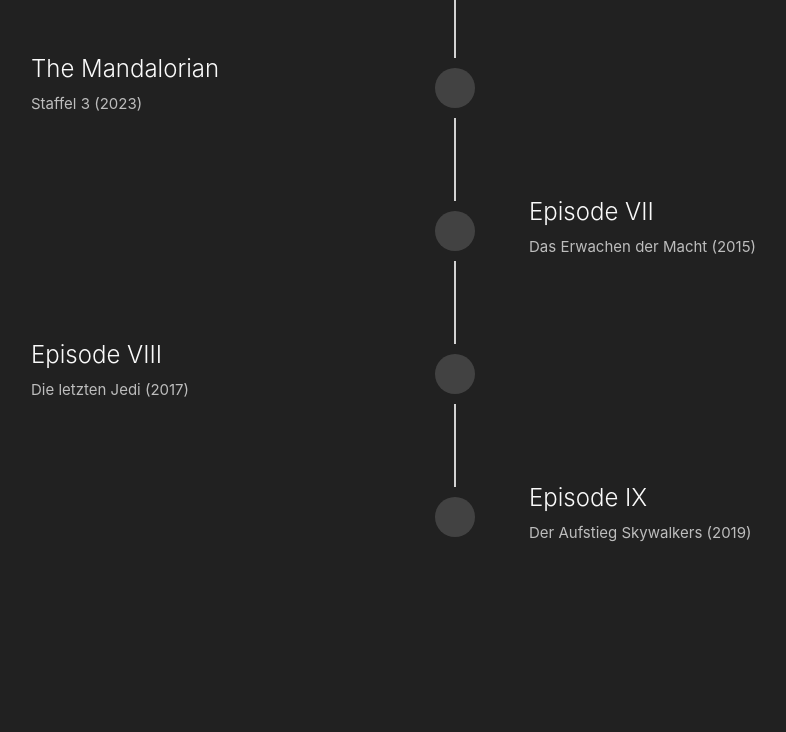
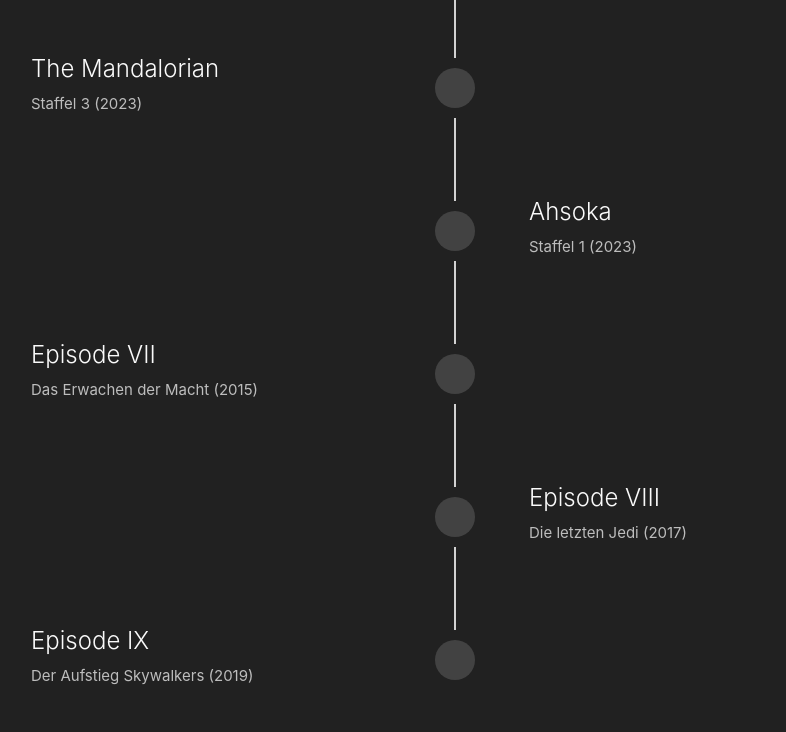
Before and after one commit to MtoseD/timelines, a plain HTML site: page sites/starwars.html in a window 1280 px wide. Shown: the part 3610-4342 px from the top of the page, without its empty margins (185-971 px from the left). Before the commit the page ends 4199 px from the top, so only its background shows below. Drawn offline with nearby package versions, Linux system fonts and the light colour scheme; a web font is replaced by a local one.

Commit message:
added ahsoka

```diff
--- a/sites/starwars.html
+++ b/sites/starwars.html
@@ -264,6 +264,16 @@
             <div class="timeline-event">
                 <div class="card timeline-content">
                     <div class="card-content">
+                        <span class="card-title grey-text text-lighten-5">Ahsoka</span>
+                        <p class="grey-text text-lighten-1">Staffel 1 (2023)</p>
+                    </div>
+                </div>
+                <div class="timeline-badge grey darken-3"><i class="material-icons"></i></div>
+            </div>
+
+            <div class="timeline-event">
+                <div class="card timeline-content">
+                    <div class="card-content">
                         <span class="card-title grey-text text-lighten-5">Episode VII</span>
                         <p class="grey-text text-lighten-1">Das Erwachen der Macht (2015)</p>
                     </div>
```
